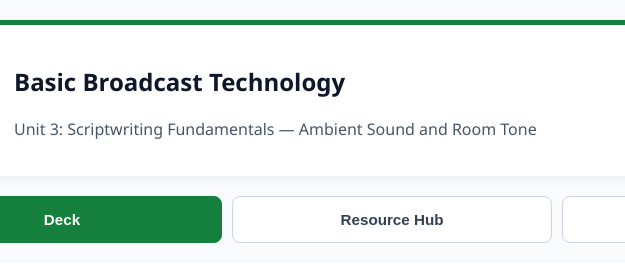
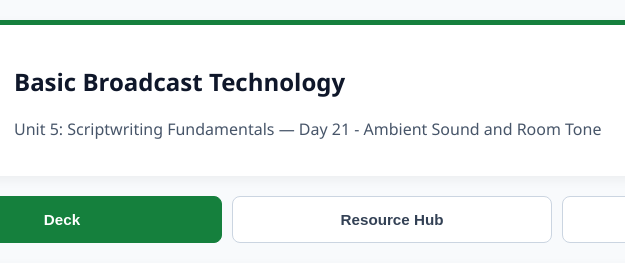
Before and after one commit to bboehm912/bbt_L21, a plain HTML site: page index.html in a window 1280 px wide. Shown: the top 280 px of the page, 248-873 px from the left. Drawn offline with Linux system fonts and the light colour scheme.

```diff
--- a/index.html
+++ b/index.html
@@ -223,7 +223,7 @@
         </div>
         <div>
           <h2>Basic Broadcast Technology</h2>
-          <p class="subtitle">Unit 3: Scriptwriting Fundamentals — Ambient Sound and Room Tone</p>
+          <p class="subtitle">Unit 5: Scriptwriting Fundamentals — Day 21 - Ambient Sound and Room Tone</p>
         </div>
       </div>
 
```
